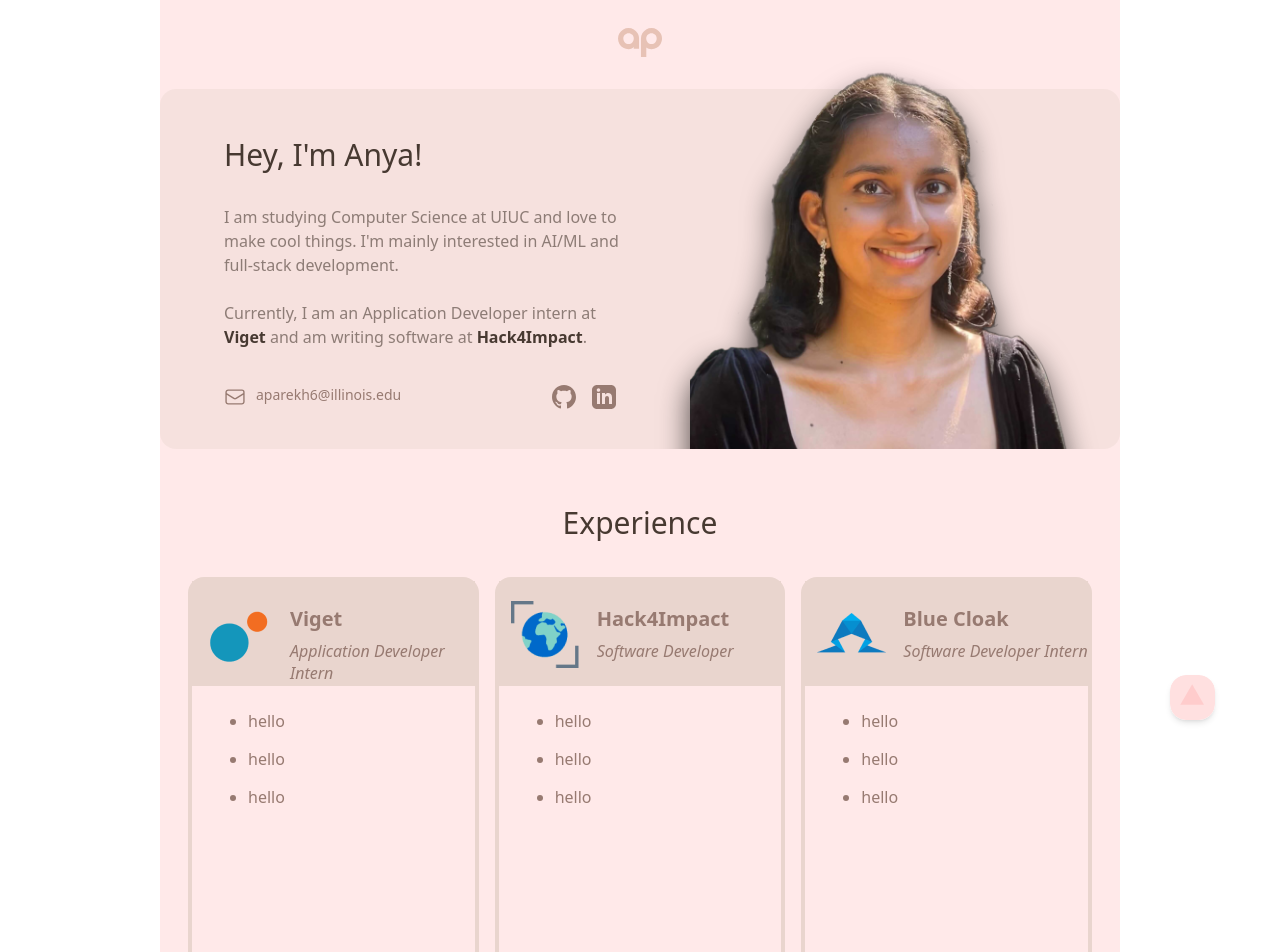
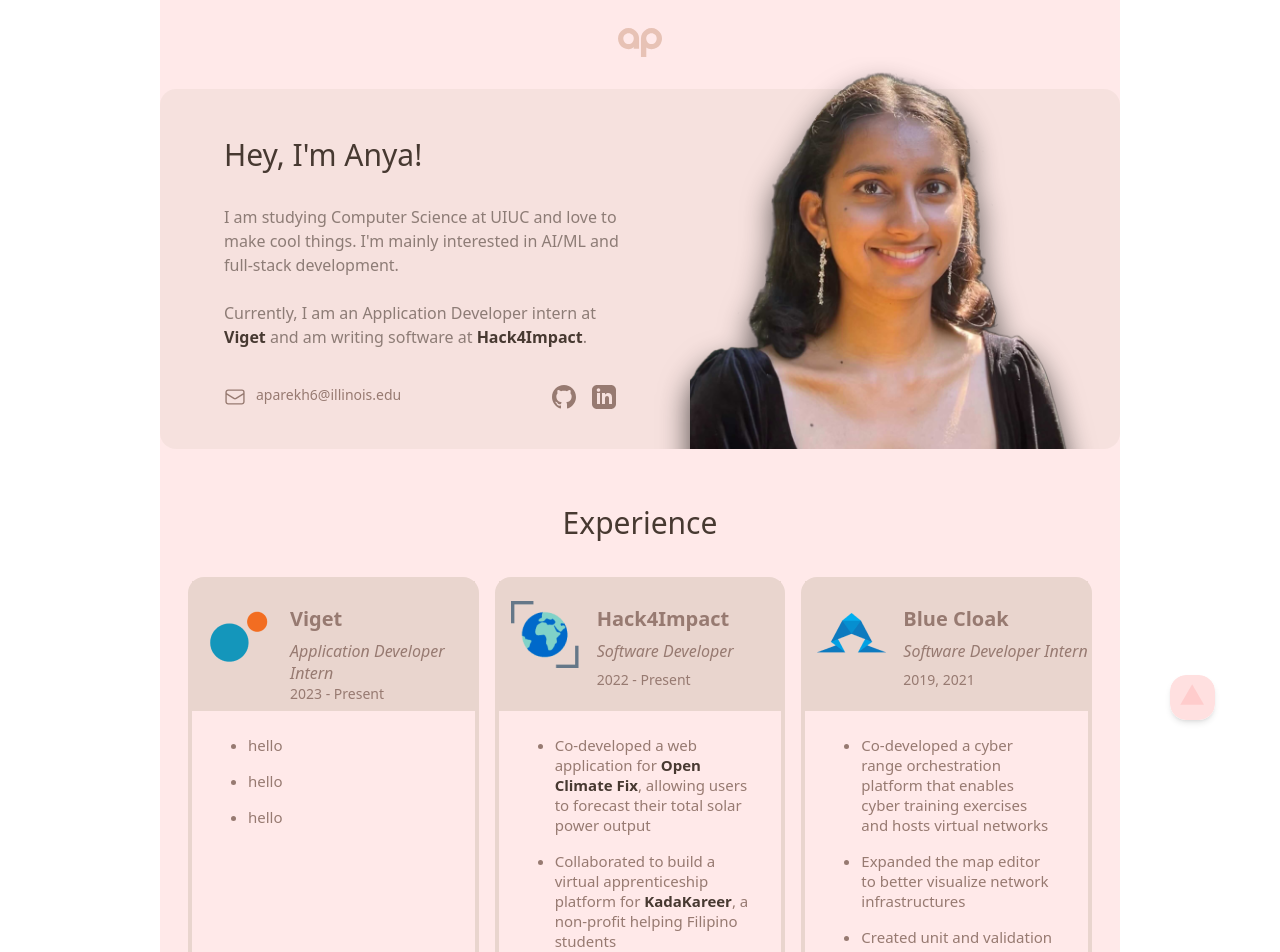
Before and after one commit to anyaparekh/website, a React (Create React App) app: page / in a window 1280 px wide. Shown: the top 952 px of the page. Built offline with nearby package versions, Linux system fonts and the light colour scheme; what @react-pdf/renderer would draw is missing.

Commit message:
Populate experience section + clean up code

```diff
--- a/src/App.tsx
+++ b/src/App.tsx
@@ -26,34 +26,80 @@
   <ExperienceCard
     company="Viget"
     title="Application Developer Intern"
-    li1="hello"
-    li2="hello"
-    li3="hello"
+    listitems={["hello", "hello", "hello"]}
     logo="bg-[url('../public/viget.png')]"
+    date="2023 - Present"
   />,
   <ExperienceCard
     company="Hack4Impact"
     title="Software Developer"
-    li1="hello"
-    li2="hello"
-    li3="hello"
+    listitems={[
+      <p>
+        Co-developed a web application for
+        <a
+          href="https://openclimatefix.org/"
+          className="text-[#473931] font-semibold"
+        >
+          {" "}
+          Open Climate Fix
+        </a>
+        , allowing users to forecast their total solar power output
+      </p>,
+      <p>
+        Collaborated to build a virtual apprenticeship platform for{" "}
+        <a
+          href="https://www.kadakareer.com/"
+          className="text-[#473931] font-semibold"
+        >
+          KadaKareer
+        </a>
+        , a non-profit helping Filipino students
+      </p>,
+    ]}
     logo="bg-[url('../public/h4i.png')]"
+    date="2022 - Present"
   />,
   <ExperienceCard
     company="Blue Cloak"
     title="Software Developer Intern"
-    li1="hello"
-    li2="hello"
-    li3="hello"
+    listitems={[
+      "Co-developed a cyber range orchestration platform that enables cyber training exercises and hosts virtual networks",
+      "Expanded the map editor to better visualize network infrastructures",
+      "Created unit and validation test scripts using Python to test and debug each platform component",
+    ]}
     logo="bg-[url('../public/blue-cloak.png')]"
+    date="2019, 2021"
   />,
   <ExperienceCard
     company="George Mason University"
     title="Research Intern"
-    li1="hello"
-    li2="hello"
-    li3="hello"
+    listitems={[
+      <p>
+        Worked with Professor Thomas LaToza to identify{" "}
+        <a
+          href="https://journals.gmu.edu/index.php/jssr/article/view/3223"
+          className="text-[#473931] font-semibold"
+        >
+          best practices for hyperparameter optimization.
+        </a>
+      </p>,
+      <p>
+        Worked with Professor Gheorghe Tecuci to develop analyses for
+        sInvestigator, an AI based cognitive assistant
+      </p>,
+      <p>
+        Work published in the GMU's 2020{" "}
+        <a
+          href="https://journals.gmu.edu/index.php/ITLCP/article/view/2801"
+          className="text-[#473931] font-semibold"
+        >
+          “Teaching Towards the Future”{" "}
+        </a>
+        journal
+      </p>,
+    ]}
     logo="bg-[url('../public/gmu.png')]"
+    date="2018, 2020"
   />,
 ];
 
@@ -84,12 +130,12 @@
     <>
       <div
         onClick={scrollUp}
-        className="w-[45px] h-[45px] bg-[url('../public/up.svg')] bottom-[80px] right-[65px] fixed rounded-2xl shadow-md md:visible z-3"
+        className="hidden md:block w-[45px] h-[45px] bg-[url('../public/up.svg')] bottom-[80px] right-[65px] fixed rounded-2xl shadow-md"
       />
       <div className="flex justify-center">
         <div className="flex flex-col items-center self-center md:w-9/12 w-full h-full bg-[#ffe4e4]/[0.8]">
           <div className="mt-7 w-[44px] h-[29px] bg-[url('../public/logo.svg')]" />
-          <div className="md:pt-5 w-full overflow-hidden">
+          <div className="pt-5 w-full overflow-hidden">
             <div className="flex flex-row mt-3 md:h-[360px] h-[380px] bg-[#E9D5CE]/[0.41] z-10 rounded-2xl">
               <div className="flex-1 flex flex-col relative">
                 <div className="md:ml-16 ml-8 mr-5 flex-2">
--- a/src/ExperienceCard.tsx
+++ b/src/ExperienceCard.tsx
@@ -3,30 +3,34 @@
 interface Props {
   company: string;
   title: string;
-  li1: string;
-  li2: string;
-  li3: string;
+  listitems: any[];
   logo: string;
+  date: string;
 }
 
-const ExperienceCard: FC<Props> = ({ company, title, li1, li2, li3, logo }) => {
+const ExperienceCard: FC<Props> = ({
+  company,
+  title,
+  listitems,
+  logo,
+  date,
+}) => {
   return (
-    <div className="h-[400px] border-4 border-[#E9D5CE] mx-2 rounded-2xl">
-      <div className="flex h-[105px] bg-[#E9D5CE]">
-        <div
-          className={`flex-2 mt-5 ml-3 w-[70px] h-[67px] ${logo}`}
-        />
+    <div className="h-[430px] border-4 border-[#E9D5CE] mx-2 rounded-2xl">
+      <div className="flex h-[130px] bg-[#E9D5CE]">
+        <div className={`flex-2 mt-5 ml-3 w-[70px] h-[67px] ${logo}`} />
         <div className="flex flex-1 flex-col ml-4">
           <p className="flex-2 font-Aspekta font-semibold text-[#977A71] mt-6 text-xl">
             {company}
           </p>
           <p className="flex-1 mt-2 text-[#977A71] italic">{title}</p>
+          <p className="flex-1 mb-3 text-[#977A71] text-sm">{date}</p>
         </div>
       </div>
-      <ol className="ml-14 list-disc space-y-4 mt-6 text-[#977A71]">
-        <li>{li1}</li>
-        <li>{li2}</li>
-        <li>{li3}</li>
+      <ol className="ml-14 list-disc space-y-4 mt-6 text-[#977A71] pr-8  text-[15px]">
+        {listitems.map((value, i) => (
+          <li key={i}>{value}</li>
+        ))}
       </ol>
     </div>
   );
--- a/src/ProjectCard.tsx
+++ b/src/ProjectCard.tsx
@@ -33,10 +33,6 @@
           href={link}
           className={`w-[24px] h-[24px] ${logo} float-right mr-5 mb-5`}
         />
-        {/* <a
-                    href="https://github.com/anyaparekh/"
-                    className="w-[24px] h-[24px] bg-[url('../public/github2.svg')] float-right mt-5"
-                  /> */}
       </div>
     </div>
   );
```
